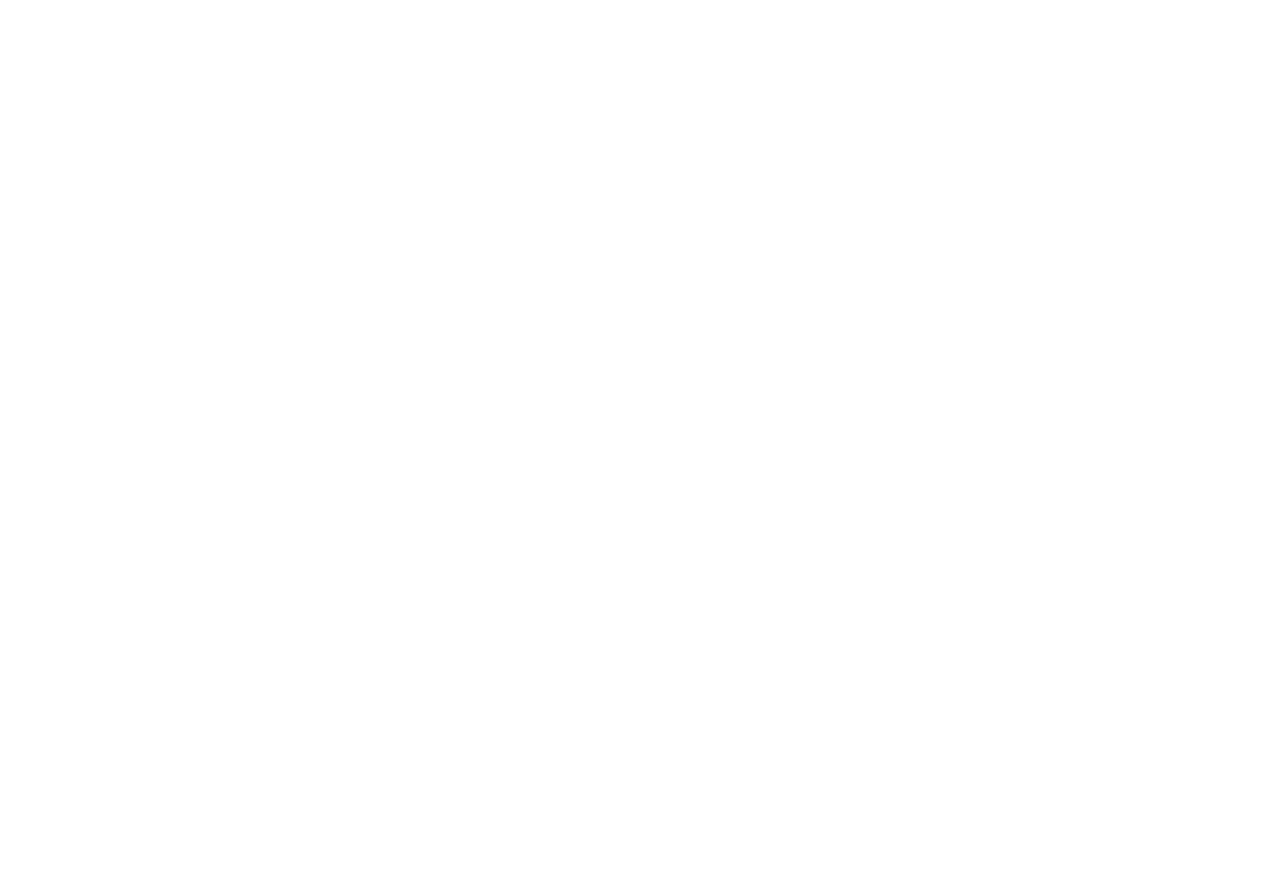
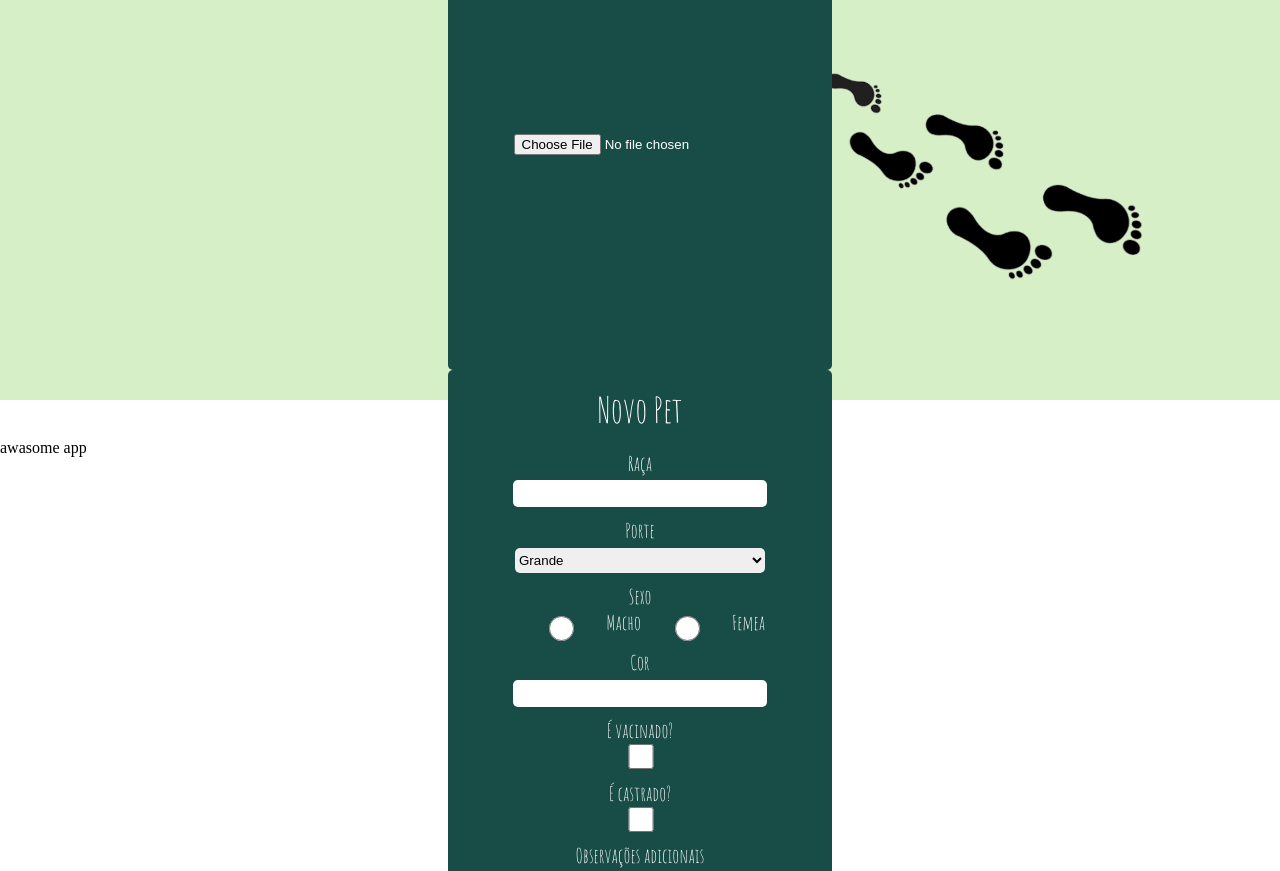
Before and after one commit to fernandochi/Adote_um_humano, a React (Create React App) app: page / in a window 1280 px wide. Shown: the part 360-1231 px from the top of the page. Before the commit the page ends 800 px from the top, so only its background shows below. Built offline with nearby package versions, Linux system fonts and the light colour scheme.

Commit message:
feat: form to subscribe animals

```diff
--- a/package.json
+++ b/package.json
@@ -7,6 +7,7 @@
     "@testing-library/jest-dom": "^5.11.4",
     "@testing-library/react": "^11.1.0",
     "@testing-library/user-event": "^12.1.10",
+    "axios": "^0.21.1",
     "react": "^17.0.1",
     "react-dom": "^17.0.1",
     "react-hook-form": "^6.14.0",
--- a/public/index.html
+++ b/public/index.html
@@ -2,7 +2,6 @@
 <html lang="en">
   <head>
     <meta charset="utf-8" />
-    <link rel="icon" href="%PUBLIC_URL%/favicon.ico" />
     <meta name="viewport" content="width=device-width, initial-scale=1" />
     <meta name="theme-color" content="#000000" />
     <meta
--- a/src/App.js
+++ b/src/App.js
@@ -1,9 +1,11 @@
 import { Route, Link, Switch } from "react-router-dom";
 import RegisterUser from "./pages/Register";
+import RegisterAnimal from "./pages/AnimalForm";
 const App = () => {
   return (
     <>
       {/* <Link to="/register">Cadastrar</Link> */}
+      <RegisterAnimal />
       <Switch>
         <Route exact path="/">
           <h1>awasome app</h1>
--- /dev/null
+++ b/src/pages/AnimalForm/index.js
@@ -0,0 +1,120 @@
+import * as yup from "yup";
+import { yupResolver } from "@hookform/resolvers/yup";
+import { useForm } from "react-hook-form";
+import { useHistory } from "react-router-dom";
+import axios from "axios";
+import {
+  Container,
+  Title,
+  Form,
+  Label,
+  Input,
+  Checkbox,
+  CheckboxContainer,
+  Errors,
+  Button,
+  Select,
+  TextArea,
+} from "../Register/style";
+
+const ResgisterAnimal = () => {
+  let schema = yup.object().shape({
+    race: yup
+      .string()
+      .matches(/^[a-zA-Z\s]+$/, "Campo deve conter apenas letras")
+      .required("Campo obrigatório"),
+    size: yup.string().required("Campo obrigatório"),
+    sexo: yup.string().required("Campo obrigatório"),
+    color: yup
+      .string()
+      .matches(/^[a-zA-Z\s]+$/, "Campo deve conter apenas letras")
+      .required("Campo obrigatório"),
+  });
+
+  const { register, handleSubmit, errors } = useForm({
+    resolver: yupResolver(schema),
+  });
+
+  const handleForm = (data) => {
+    console.log(data);
+  };
+
+  const handleAvatar = (ev) => {
+    ev.preventDefault();
+
+    const data = new FormData();
+
+    data.append("image", ev.target.files[0]);
+    axios
+      .post("https://api.imgur.com/3/upload", data, {
+        headers: {
+          Authorization: `Client-ID {511f1ba99da58a2}`,
+        },
+      })
+      .then((res) => {
+        console.log("feito", res);
+      })
+      .catch((err) => console.error("avatar não foi alterado.", err));
+  };
+  return (
+    <Container>
+      <Form>
+        <Label htmlFor="avatar">Foto</Label>
+        <input id="avatar" name="avatar" type="file" onChange={handleAvatar} />
+      </Form>
+      <Form onSubmit={handleSubmit(handleForm)}>
+        <Title>Novo Pet</Title>
+        <Label htmlFor="race">Raça</Label>
+        <Input name="race" ref={register} />
+        <Errors>{errors.race?.message}</Errors>
+        <Label htmlFor="size">Porte</Label>
+        <Select id="size" name="size" ref={register}>
+          <option value="big">Grande</option>
+          <option value="medium">Médio</option>
+          <option value="small">Pequeno</option>
+        </Select>
+        <Errors>{errors.size?.message}</Errors>
+        <Label htmlFor="sexo">Sexo</Label>
+        <CheckboxContainer>
+          <Input
+            ref={register}
+            name="sexo"
+            type="radio"
+            id="male"
+            value="male"
+          />
+          <Label htmlFor="male">Macho</Label>
+          <Input
+            ref={register}
+            name="sexo"
+            type="radio"
+            id="female"
+            value="female"
+          />
+          <Label htmlFor="female">Femea</Label>
+          <Errors>{errors.sexo?.message}</Errors>
+        </CheckboxContainer>
+        <Label htmlFor="color">Cor</Label>
+        <Input name="color" ref={register} />
+        <Errors>{errors.color?.message}</Errors>
+        <CheckboxContainer>
+          <Checkbox>
+            <Label htmlFor="vacinated">É vacinado?</Label>
+            <Input type="checkbox" name="vacinated" ref={register} />
+          </Checkbox>
+        </CheckboxContainer>
+        <CheckboxContainer>
+          <Checkbox>
+            <Label htmlFor="castrated">É castrado?</Label>
+            <Input type="checkbox" name="castrated" ref={register} />
+          </Checkbox>
+        </CheckboxContainer>
+        <Label htmlFor="obs">Observações adicionais</Label>
+        <TextArea id="obs" name="obs" ref={register} />
+        <Button type="submit">Cadastrar pet</Button>
+      </Form>
+    </Container>
+  );
+};
+
+export default ResgisterAnimal;
--- a/src/pages/Register/style.js
+++ b/src/pages/Register/style.js
@@ -113,6 +113,32 @@
   }
 `;
 
+const Select = styled.select`
+  border: none;
+  outline: none;
+  border-radius: 5px;
+  height: 20px;
+  width: 200px;
+
+  @media (min-width: 700px) {
+    width: 250px;
+    height: 25px;
+  }
+`;
+
+const TextArea = styled.textarea`
+  border: none;
+  outline: none;
+  border-radius: 5px;
+  height: 100px;
+  width: 200px;
+
+  @media (min-width: 700px) {
+    width: 250px;
+    height: 125px;
+  }
+`;
+
 export {
   Container,
   Title,
@@ -124,4 +150,6 @@
   Errors,
   Button,
   Link,
+  Select,
+  TextArea,
 };
```
Also changed, not shown: public/manifest.json, 2 other files (tests, documents, lock files or other folders).
